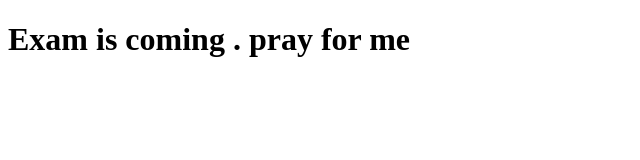
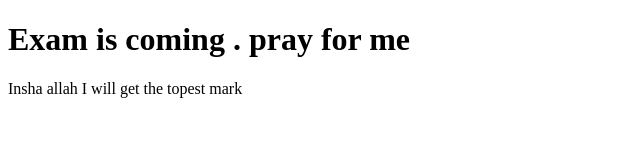
Before and after one commit to Junaid-redart/my-exam-routine, a plain HTML site: page index.htm in a window 1280 px wide. Shown: the whole page, without its empty margins (0-640 px from the left). Drawn offline with Linux system fonts and the light colour scheme.

Commit message:
updated the html file

```diff
--- a/index.htm
+++ b/index.htm
@@ -7,5 +7,6 @@
 </head>
 <body>
     <h1>Exam is coming . pray for me</h1>
+    <p>Insha allah I will get the topest mark</p>
 </body>
 </html>
```
